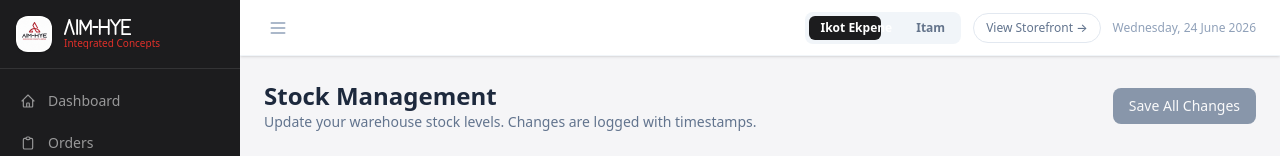
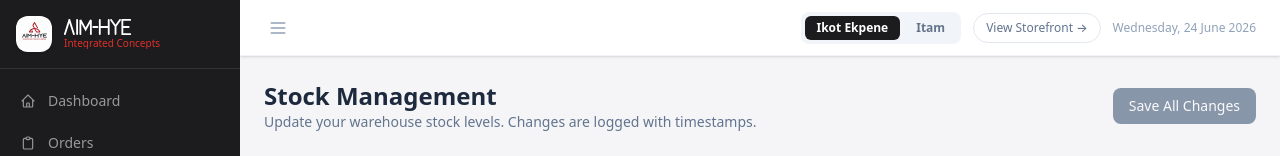
Before and after one commit to betanaijaboi/Aim-Hye-Integrated-Concepts-Ltd, a Next.js app in the folder aim-hye/: page /admin/stock in a window 1280 px wide. Shown: the top 156 px of the page. Built offline with nearby package versions, Linux system fonts and the light colour scheme; no server answers; the database is empty; sample sign-in values are in the browser's storage.

Commit message:
Fix branch switcher pill: drop absolute-position slider, style active button directly

```diff
--- a/aim-hye/src/app/admin/layout.tsx
+++ b/aim-hye/src/app/admin/layout.tsx
@@ -183,21 +183,16 @@ export default function AdminLayout({ children }: { children: React.ReactNode })
           </button>
           <div className="flex items-center gap-3">
             {/* Branch switcher */}
-            <div className="relative flex items-center bg-slate-100 rounded-lg p-1">
-              <div
-                className="absolute inset-y-1 rounded-md transition-all duration-200"
-                style={{
-                  background: "#1c1c1e",
-                  left: branch === "IKOT_EKPENE" ? 4 : "calc(50% + 2px)",
-                  width: "calc(50% - 6px)",
-                }}
-              />
+            <div className="flex items-center bg-slate-100 rounded-lg p-1 gap-1">
               {(["IKOT_EKPENE", "ITAM"] as const).map((b) => (
                 <button
                   key={b}
                   onClick={() => setBranch(b)}
-                  className="relative z-10 flex-1 px-3 py-1 rounded-md text-xs font-semibold transition-colors duration-200 whitespace-nowrap"
-                  style={{ color: branch === b ? "#fff" : "#64748b" }}
+                  className="px-3 py-1 rounded-md text-xs font-semibold transition-all duration-200 whitespace-nowrap"
+                  style={branch === b
+                    ? { background: "#1c1c1e", color: "#fff" }
+                    : { color: "#64748b" }
+                  }
                 >
                   {b === "IKOT_EKPENE" ? "Ikot Ekpene" : "Itam"}
                 </button>
```
